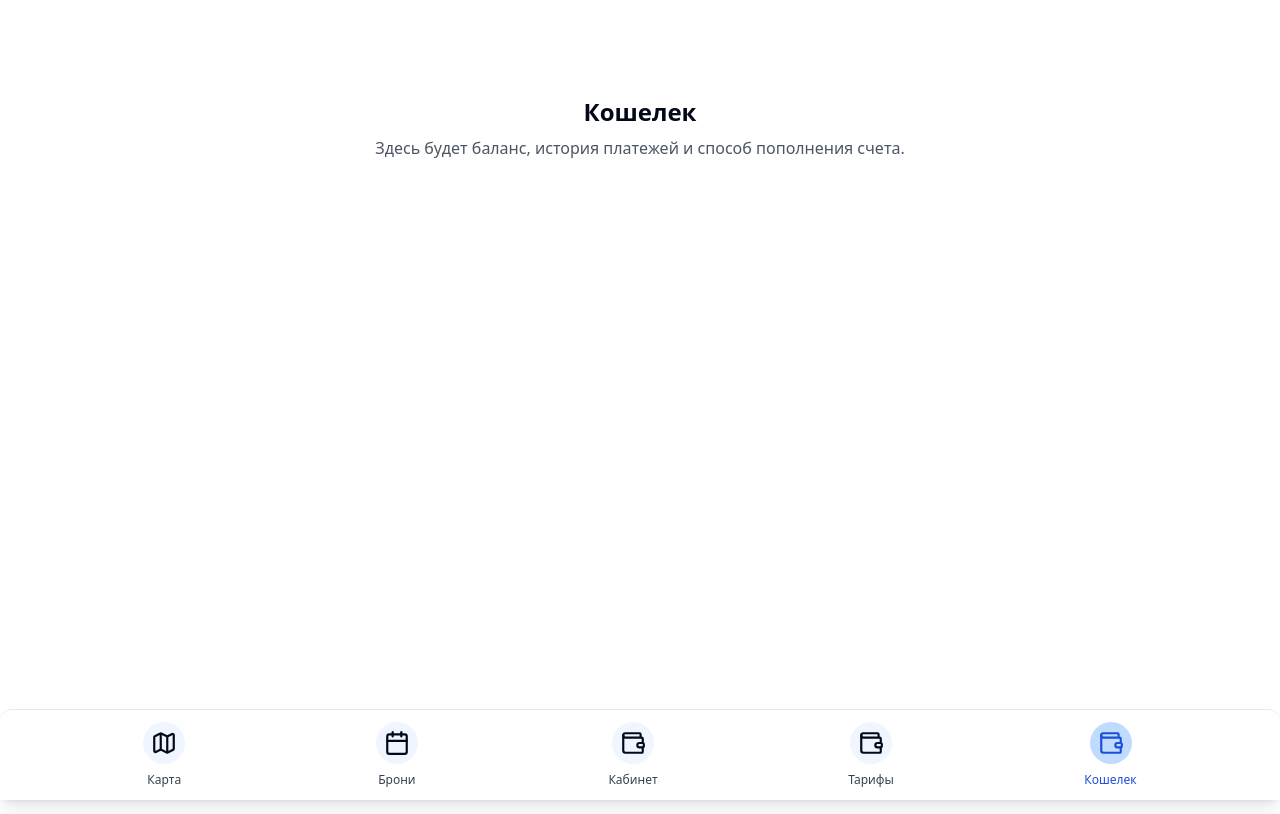
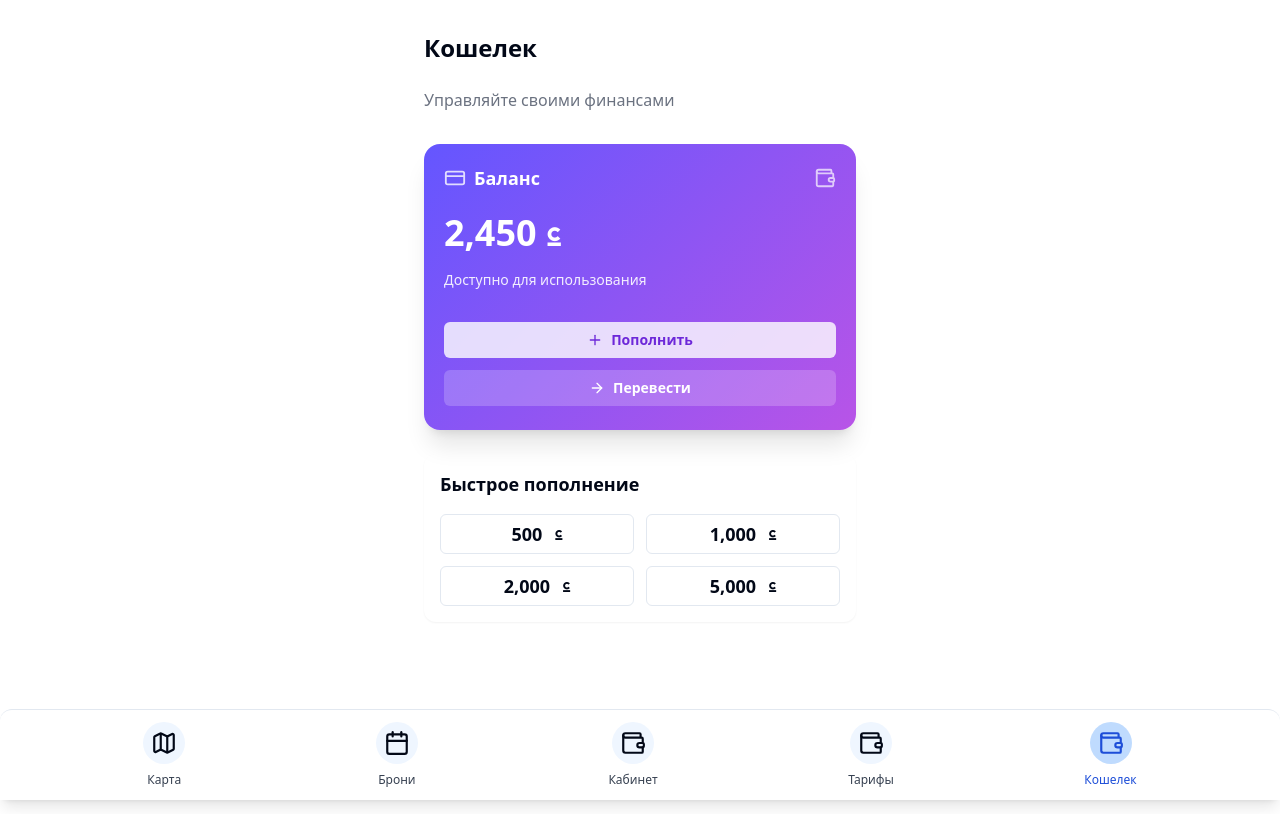
Before and after one commit to Eldarfox/easy-parking-maps, a React (Vite) app: page /wallet in a window 1280 px wide. Built offline with nearby package versions, Linux system fonts and the light colour scheme.

Commit message:
Refactor: Implement wallet UI
Implement the wallet UI based on the provided example.

```diff
--- a/src/pages/Wallet.tsx
+++ b/src/pages/Wallet.tsx
@@ -1,8 +1,68 @@
 
-const Wallet = () => (
-  <div className="flex flex-col items-center justify-center h-full pt-24">
-    <h1 className="text-2xl font-bold mb-2">Кошелек</h1>
-    <p className="text-gray-600">Здесь будет баланс, история платежей и способ пополнения счета.</p>
-  </div>
-);
+import { CreditCard, ArrowRight, Plus, Wallet as WalletIcon } from "lucide-react";
+import { Button } from "@/components/ui/button";
+import React from "react";
+
+const quickTopUps = [500, 1000, 2000, 5000];
+
+const Wallet = () => {
+  const balance = 2450;
+
+  return (
+    <div className="max-w-md mx-auto flex flex-col gap-6 pt-8 px-2 pb-32">
+      <h1 className="text-2xl font-bold">Кошелек</h1>
+      <p className="text-gray-500 mb-2">Управляйте своими финансами</p>
+
+      {/* Баланс карточка */}
+      <div
+        className="rounded-2xl p-5 pb-6 shadow-xl relative overflow-hidden flex flex-col gap-3"
+        style={{
+          background:
+            "linear-gradient(135deg, #6456FF 0%, #B854E7 100%)",
+        }}
+      >
+        <div className="flex items-center justify-between mb-1">
+          <div className="flex items-center gap-2 text-white font-semibold text-lg">
+            <CreditCard size={22} className="opacity-80" />
+            Баланс
+          </div>
+          <WalletIcon className="text-white opacity-70" size={22} />
+        </div>
+        <div className="text-4xl font-bold text-white leading-snug">{balance.toLocaleString()} <span className="text-3xl font-semibold">⃀</span></div>
+        <div className="text-white text-sm opacity-90 mb-3">Доступно для использования</div>
+        <div className="flex gap-3 mt-2 flex-col xs:flex-row">
+          <Button
+            variant="secondary"
+            className="bg-white/80 hover:bg-white text-violet-700 font-bold flex items-center gap-2 flex-1"
+          >
+            <Plus size={18} /> Пополнить
+          </Button>
+          <Button
+            variant="ghost"
+            className="bg-white/20 hover:bg-white/40 text-white font-bold flex items-center gap-2 flex-1 border-none"
+          >
+            <ArrowRight size={18} /> Перевести
+          </Button>
+        </div>
+      </div>
+
+      {/* Быстрое пополнение */}
+      <div className="bg-white rounded-xl shadow-sm p-4 flex flex-col gap-4">
+        <div className="font-bold text-lg">Быстрое пополнение</div>
+        <div className="grid grid-cols-2 gap-3">
+          {quickTopUps.map((amount) => (
+            <Button
+              key={amount}
+              variant="outline"
+              className="text-lg font-semibold py-4"
+            >
+              {amount.toLocaleString()} <span className="ml-1 text-base">⃀</span>
+            </Button>
+          ))}
+        </div>
+      </div>
+    </div>
+  );
+};
+
 export default Wallet;
```
